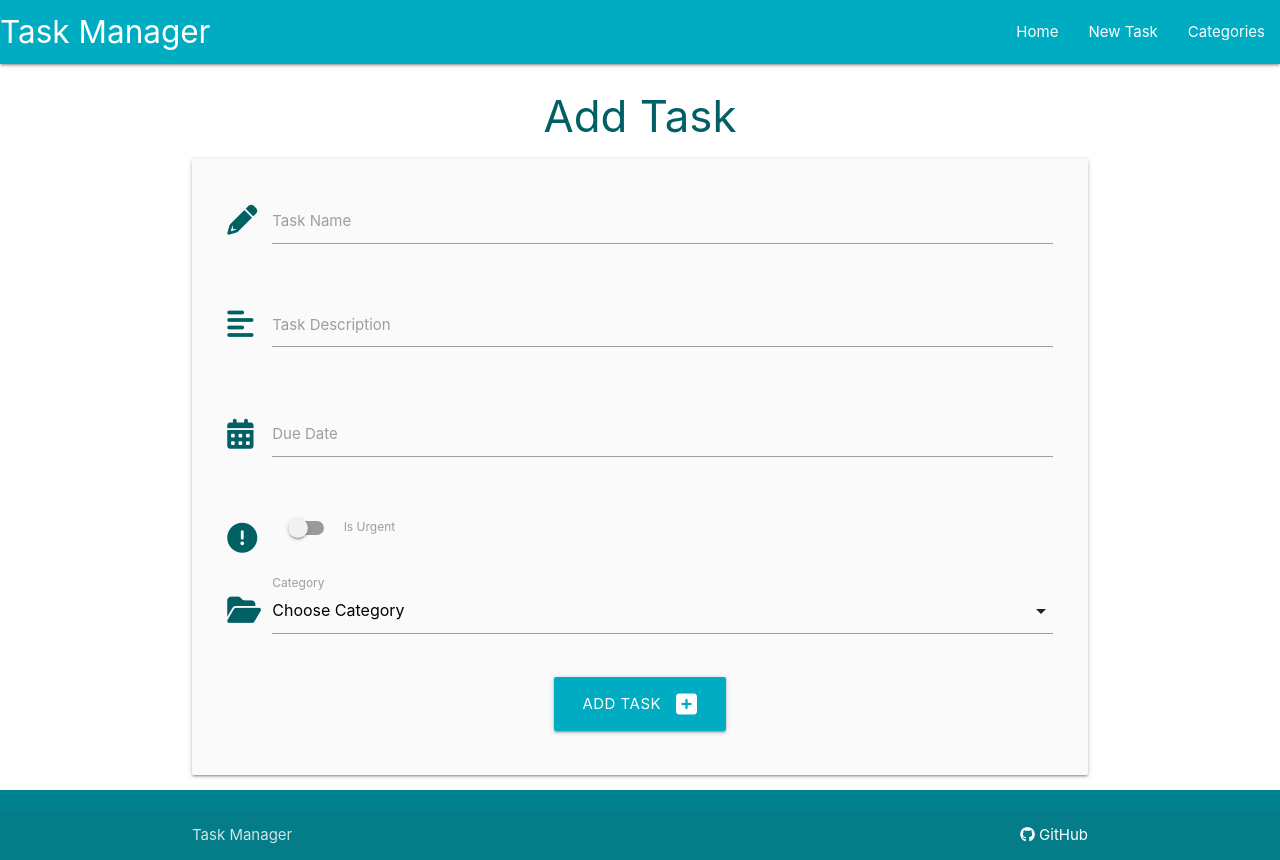
After one commit to vkleer/task-manager-flask-sqlalchemy, a Flask app: page /add_task in a window 1280 px wide. The commit adds this page. Run offline with Flask 2, Linux system fonts and the light colour scheme; data that the repository does not hold is empty.

Commit message:
Add task adding functionality

```diff
--- a/taskmanager/routes.py
+++ b/taskmanager/routes.py
@@ -40,3 +40,20 @@ def delete_category(category_id):
     db.session.delete(category)
     db.session.commit()
     return redirect(url_for("categories"))
+
+
+@app.route("/add_task", methods=["GET", "POST"])
+def add_task():
+    categories = list(Category.query.order_by(Category.category_name).all())
+    if request.method == "POST":
+        task = Task(
+            task_name=request.form.get("task_name"),
+            task_description=request.form.get("task_description"),
+            is_urgent=bool(True if request.form.get("is_urgent") else False),
+            due_date=request.form.get("due_date"),
+            category_id=request.form.get("category_id")
+        )
+        db.session.add(task)
+        db.session.commit()
+        return redirect(url_for("home"))
+    return render_template("add_task.html", categories=categories)
--- a/taskmanager/static/js/script.js
+++ b/taskmanager/static/js/script.js
@@ -2,7 +2,19 @@ document.addEventListener('DOMContentLoaded', function() {
     // sidenav initialization
     let sidenav = document.querySelectorAll('.sidenav');
     M.Sidenav.init(sidenav);
+
     // modal initialization
     let modals = document.querySelectorAll('.modal');
     M.Modal.init(modals);
+
+    // datepicker initialization
+    let datepicker = document.querySelectorAll('.datepicker');
+    M.Datepicker.init(datepicker, {
+        format: "dd mmmm, yyyy",
+        i18n: {done: "Select"}
+    });
+
+    // Select initialization
+    let selects = document.querySelectorAll('select');
+    M.FormSelect.init(selects);
 });
--- /dev/null
+++ b/taskmanager/templates/add_task.html
@@ -0,0 +1,70 @@
+{% extends "base.html" %}
+{% block content %}
+
+<h3 class="cyan-text text-darken-4 center-align">Add Task</h3>
+
+<div class="row card-panel grey lighten-5">
+    <form class="col s12" method="POST" action="{{ url_for('add_task') }}">
+        <!-- Task name -->
+        <div class="row">
+            <div class="input-field col s12">
+                <i class="fas fa-pencil-alt prefix cyan-text text-darken-4"></i>
+                <input id="task_name" name="task_name" minlength="5" maxlength="50" type="text" class="validate" required>
+                <label for="task_name">Task Name</label>
+            </div>
+        </div>
+        <!-- Task description -->
+        <div class="row">
+            <div class="input-field col s12">
+                <i class="fas fa-align-left prefix cyan-text text-darken-4"></i>
+                <textarea id="task_description" name="task_description" minlength="5" maxlength="200"
+                    type="text" class="materialize-textarea validate" required></textarea>
+                <label for="task_description">Task Description</label>
+            </div>
+        </div>
+        <!-- Task due date -->
+        <div class="row">
+            <div class="input-field col s12">
+                <i class="fas fa-calendar-alt prefix cyan-text text-darken-4"></i>
+                <input id="due_date" name="due_date" type="text" class="datepicker validate" required>
+                <label for="due_date">Due Date</label>
+            </div>
+        </div>
+        <!-- Task urgency -->
+        <div class="row">
+            <div class="input-field col s12">
+                <div class="switch">
+                    <i class="fas fa-exclamation-circle prefix cyan-text text-darken-4"></i>
+                    <label for="is_urgent">
+                        <input id="is_urgent" name="is_urgent" type="checkbox">
+                        <span class="lever"></span>
+                        Is Urgent
+                    </label>
+                </div>
+            </div>
+        </div>
+        <!-- Category ID -->
+        <div class="row">
+            <div class="input-field col s12">
+                <i class="fas fa-folder-open prefix cyan-text text-darken-4"></i>
+                <select id="category_id" name="category_id" class="validate" required>
+                    <option value="" disabled selected>Choose Category</option>
+                    {% for category in categories %}
+                        <option value="{{ category.id }}">{{ category.category_name }}</option>
+                    {% endfor %}
+                </select>
+                <label for="category_id">Category</label>
+            </div>
+        </div>
+        <!-- Submit button -->
+        <div class="row">
+            <div class="col s12 center-align">
+                <button type="submit" class="btn-large cyan darken-1">
+                    Add Task <i class="fas fa-plus-square right"></i>
+                </button>
+            </div>
+        </div>
+    </form>
+</div>
+
+{% endblock %}
--- a/taskmanager/templates/base.html
+++ b/taskmanager/templates/base.html
@@ -20,7 +20,7 @@
               <a href="#" data-target="mobile-demo" class="sidenav-trigger"><i class="fas fa-bars"></i></a>
               <ul class="right hide-on-med-and-down">
                 <li><a href="{{ url_for('home') }}">Home</a></li>
-                <li><a href="">New Task</a></li>
+                <li><a href="{{ url_for('add_task') }}">New Task</a></li>
                 <li><a href="{{ url_for('categories') }}">Categories</a></li>
               </ul>
             </div>
@@ -29,7 +29,7 @@
           <!-- Mobile sidenav -->
           <ul class="sidenav" id="mobile-demo">
             <li><a href="{{ url_for('home') }}">Home</a></li>
-            <li><a href="">New Task</a></li>
+            <li><a href="{{ url_for('add_task') }}">New Task</a></li>
             <li><a href="{{ url_for('categories') }}">Categories</a></li>
           </ul>
     </header>
--- a/taskmanager/templates/categories.html
+++ b/taskmanager/templates/categories.html
@@ -10,6 +10,7 @@
             </a>
         </div>
     </div>
+
     <div class="row">
         {% for category in categories %}
             <div class="col s12 m6 l3">
```
Also changed, not shown: taskmanager/templates/tasks.html (+8 -0 lines).
